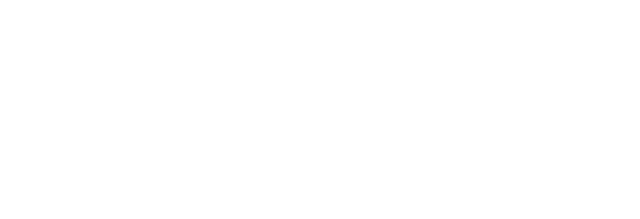
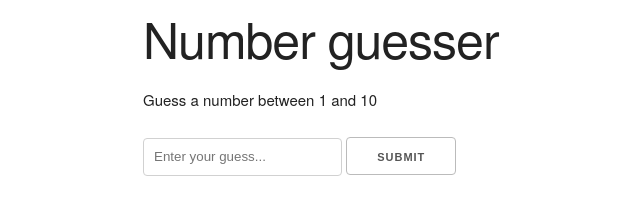
Before and after one commit to Niyatihd/modern_JS, a plain HTML site: page NUMBERGUESSER/index.html in a window 1280 px wide. Shown: the whole page, without its empty margins (17-657 px from the left). Drawn offline with nearby package versions, Linux system fonts and the light colour scheme.

Commit message:
Add index.html

```diff
--- a/NUMBERGUESSER/index.html
+++ b/NUMBERGUESSER/index.html
@@ -10,5 +10,24 @@
     />
     <title>Number Guesser</title>
   </head>
-  <body></body>
+  <body>
+    <div class="container">
+      <h1>Number guesser</h1>
+      <div id="game">
+        <p>
+          Guess a number between <span class="min-num">1</span> and
+          <span class="max-num">10</span>
+        </p>
+        <input
+          type="number"
+          id="guess-input"
+          placeholder="Enter your guess..."
+        />
+        <input type="submit" id="guess-value" value="Submit" />
+        <p class="message"></p>
+      </div>
+    </div>
+
+    <script src="app.js"></script>
+  </body>
 </html>
```
